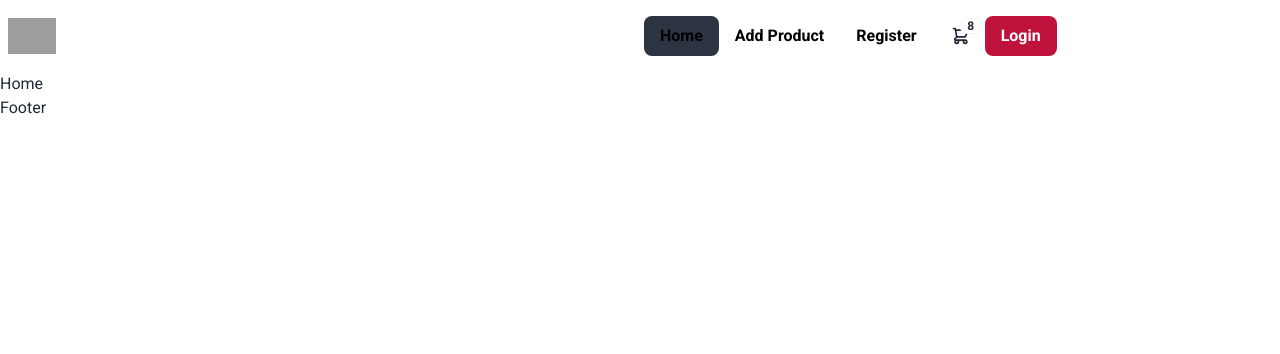
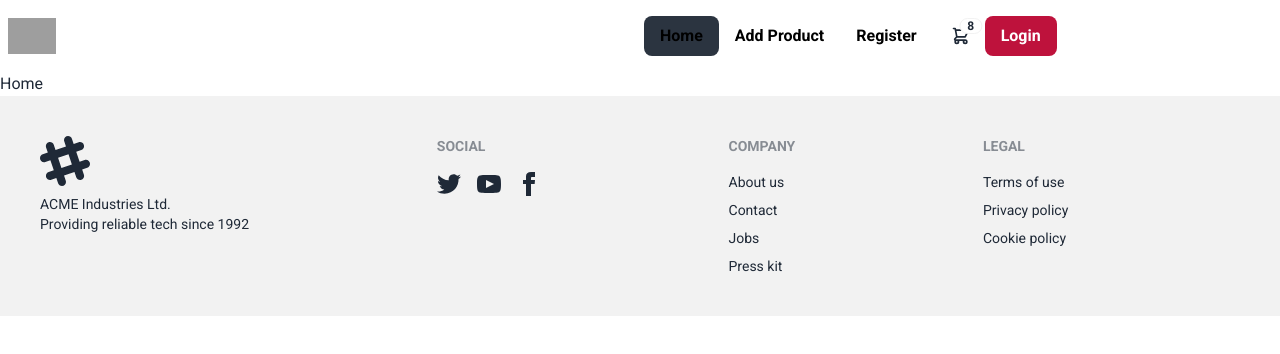
Before and after one commit to gfaruk02/fashion-and-apparel-client, a React (Vite) app: page / in a window 1280 px wide. Shown: the top 354 px of the page. Built offline with nearby package versions, Linux system fonts and the light colour scheme; no server answers; grey boxes are pictures that could not be loaded.

Commit message:
add footer content and errorpage design

```diff
--- a/src/components/Footer/Footer.jsx
+++ b/src/components/Footer/Footer.jsx
@@ -2,11 +2,34 @@
 
 const Footer = () => {
     return (
-        <div>
-            <h1>Footer
+        <footer className="footer p-10 bg-base-200 text-base-content">
+  <aside>
+    <svg width="50" height="50" viewBox="0 0 24 24" xmlns="http://www.w3.org/2000/svg" fillRule="evenodd" clipRule="evenodd" className="fill-current"><path d="M22.672 15.226l-2.432.811.841 2.515c.33 1.019-.209 2.127-1.23 2.456-1.15.325-2.148-.321-2.463-1.226l-.84-2.518-5.013 1.677.84 2.517c.391 1.203-.434 2.542-1.831 2.542-.88 0-1.601-.564-1.86-1.314l-.842-2.516-2.431.809c-1.135.328-2.145-.317-2.463-1.229-.329-1.018.211-2.127 1.231-2.456l2.432-.809-1.621-4.823-2.432.808c-1.355.384-2.558-.59-2.558-1.839 0-.817.509-1.582 1.327-1.846l2.433-.809-.842-2.515c-.33-1.02.211-2.129 1.232-2.458 1.02-.329 2.13.209 2.461 1.229l.842 2.515 5.011-1.677-.839-2.517c-.403-1.238.484-2.553 1.843-2.553.819 0 1.585.509 1.85 1.326l.841 2.517 2.431-.81c1.02-.33 2.131.211 2.461 1.229.332 1.018-.21 2.126-1.23 2.456l-2.433.809 1.622 4.823 2.433-.809c1.242-.401 2.557.484 2.557 1.838 0 .819-.51 1.583-1.328 1.847m-8.992-6.428l-5.01 1.675 1.619 4.828 5.011-1.674-1.62-4.829z"></path></svg>
+    <p>ACME Industries Ltd.<br/>Providing reliable tech since 1992</p>
+  </aside>
+  <nav>
+  <header className="footer-title">Social</header>
+    <div className="grid grid-flow-col gap-4">
+      <a><svg xmlns="http://www.w3.org/2000/svg" width="24" height="24" viewBox="0 0 24 24" className="fill-current"><path d="M24 4.557c-.883.392-1.832.656-2.828.775 1.017-.609 1.798-1.574 2.165-2.724-.951.564-2.005.974-3.127 1.195-.897-.957-2.178-1.555-3.594-1.555-3.179 0-5.515 2.966-4.797 6.045-4.091-.205-7.719-2.165-10.148-5.144-1.29 2.213-.669 5.108 1.523 6.574-.806-.026-1.566-.247-2.229-.616-.054 2.281 1.581 4.415 3.949 4.89-.693.188-1.452.232-2.224.084.626 1.956 2.444 3.379 4.6 3.419-2.07 1.623-4.678 2.348-7.29 2.04 2.179 1.397 4.768 2.212 7.548 2.212 9.142 0 14.307-7.721 13.995-14.646.962-.695 1.797-1.562 2.457-2.549z"></path></svg></a>
+      <a><svg xmlns="http://www.w3.org/2000/svg" width="24" height="24" viewBox="0 0 24 24" className="fill-current"><path d="M19.615 3.184c-3.604-.246-11.631-.245-15.23 0-3.897.266-4.356 2.62-4.385 8.816.029 6.185.484 8.549 4.385 8.816 3.6.245 11.626.246 15.23 0 3.897-.266 4.356-2.62 4.385-8.816-.029-6.185-.484-8.549-4.385-8.816zm-10.615 12.816v-8l8 3.993-8 4.007z"></path></svg></a>
+      <a><svg xmlns="http://www.w3.org/2000/svg" width="24" height="24" viewBox="0 0 24 24" className="fill-current"><path d="M9 8h-3v4h3v12h5v-12h3.642l.358-4h-4v-1.667c0-.955.192-1.333 1.115-1.333h2.885v-5h-3.808c-3.596 0-5.192 1.583-5.192 4.615v3.385z"></path></svg></a>
+    </div>
 
-            </h1>
-        </div>
+  </nav>
+  <nav>
+    <header className="footer-title">Company</header>
+    <a className="link link-hover">About us</a>
+    <a className="link link-hover">Contact</a>
+    <a className="link link-hover">Jobs</a>
+    <a className="link link-hover">Press kit</a>
+  </nav>
+  <nav>
+    <header className="footer-title">Legal</header>
+    <a className="link link-hover">Terms of use</a>
+    <a className="link link-hover">Privacy policy</a>
+    <a className="link link-hover">Cookie policy</a>
+  </nav>
+</footer>
     );
 };
 
```
